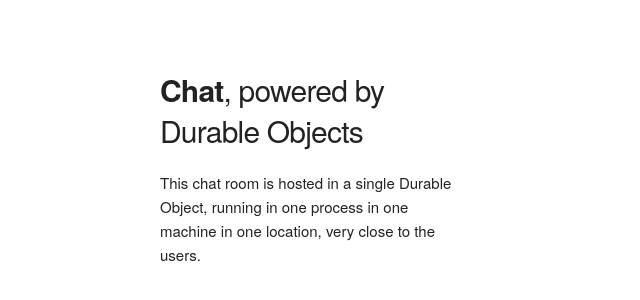
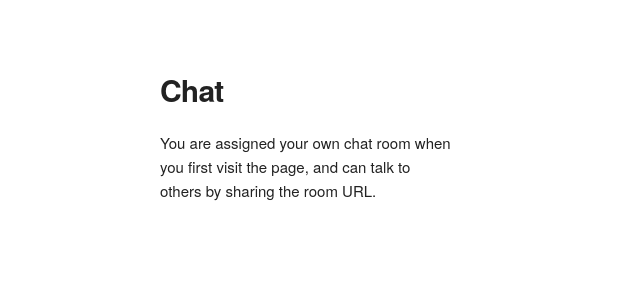
Before and after one commit to fwerkor/durable-chat, a React app: page public/index.html in a window 1280 px wide. Shown: the part 170-470 px from the top of the page, without its empty margins (0-640 px from the left). Built offline with nearby package versions, Linux system fonts and the light colour scheme.

Commit message:
Update index.html

```diff
--- a/public/index.html
+++ b/public/index.html
@@ -32,10 +32,9 @@
 		<div class="container" style="width: 95%; height: 100%">
 			<div class="row" style="height: 100%">
 				<div class="one-third column" style="margin-top: 25%">
-					<h4><b>Chat</b>, powered by Durable Objects</h4>
+					<h4><b>Chat</b></h4>
 					<p>
-						This chat room is hosted in a single Durable Object, running in one
-						process in one machine in one location, very close to the users.
+						You are assigned your own chat room when you first visit the page, and can talk to others by sharing the room URL.
 					</p>
 				</div>
 				<div class="two-thirds column" id="root"></div>
```
